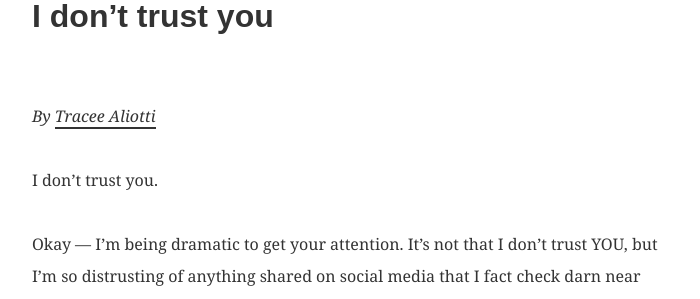
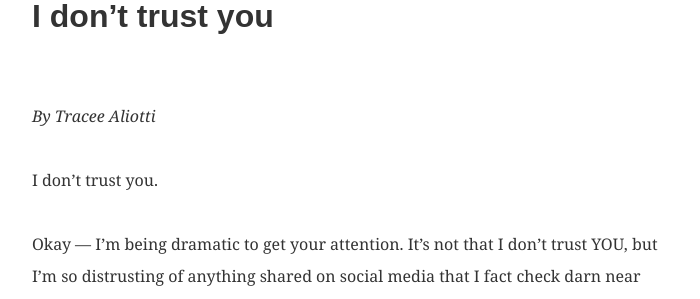
Before and after one commit to michaelaliotti/michaelaliotti.github.io, a Jekyll site: the page built from _posts/2021-09-06-i-dont-trust-you.md, in a window 1280 px wide. Shown: the part 132-431 px from the top of the page, without its empty margins (288-988 px from the left). Built offline with Jekyll 4.4.1, drawn with Linux system fonts in a browser that asks for light colours; part of the change alters nothing that is shown.

```diff
--- a/_posts/2021-09-06-i-dont-trust-you.md
+++ b/_posts/2021-09-06-i-dont-trust-you.md
@@ -3,7 +3,7 @@ layout: post
 title: I don't trust you
 ---
 
-_By [Tracee Aliotti](https://www.linkedin.com/pulse/i-dont-trust-you-tracee-aliotti/)_
+_By Tracee Aliotti_
 
 I don't trust you.
 
```
